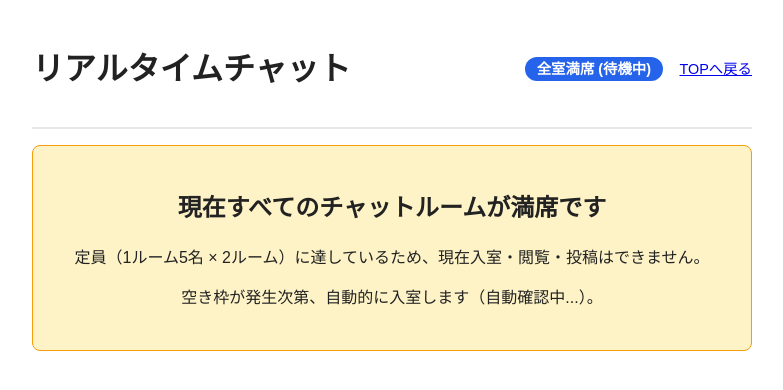
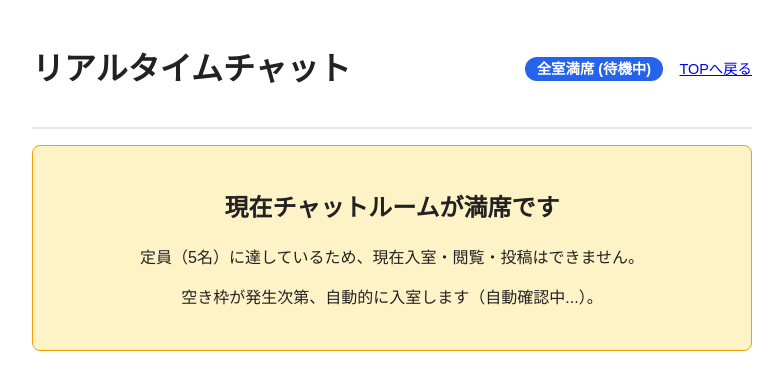
Before and after one commit to K17UN3/Ai-drive-Project-2026, a Node server app: page /chat/ in a window 1280 px wide. Shown: the top 390 px of the page, without its empty margins (248-1031 px from the left). Run offline with Node 20, Linux system fonts and the light colour scheme; data that the repository does not hold is empty.

Commit message:
ルームをひとつにした

```diff
--- a/sql/chat/040_create_chat_messages.sql
+++ b/sql/chat/040_create_chat_messages.sql
@@ -2,6 +2,7 @@
 -- 既存の TOP / TODO / AI テーブルとは独立した構成
 
 -- 1. ルームマスターテーブル（固定2ルーム・席確保時の行ロック対象）
+-- 1. ルームマスターテーブル（固定1ルーム・席確保時の行ロック対象）
 CREATE TABLE IF NOT EXISTS chat_rooms (
   id INTEGER PRIMARY KEY,
   name VARCHAR(30) NOT NULL,
@@ -11,8 +12,7 @@ CREATE TABLE IF NOT EXISTS chat_rooms (
 -- 初期ルームデータの投入（冪等実行可能）
 INSERT INTO chat_rooms (id, name, max_capacity)
 VALUES
-  (1, 'Room 1', 5),
-  (2, 'Room 2', 5)
+  (1, 'Room 1', 5)
 ON CONFLICT (id) DO NOTHING;
 
 -- 2. アクティブ参加席管理テーブル（接続単位・45秒Heartbeatタイムアウト）
--- a/src/apps/chat/chatModel.ts
+++ b/src/apps/chat/chatModel.ts
@@ -52,7 +52,7 @@ const formatMessage = (row: DbMessageRow): ChatMessageItem => ({
 export const chatModel = {
   /**
    * 空きルームへ参加（席確保）＋最新20件の履歴取得
-   * 全2ルーム行ロック(FOR UPDATE)により、複数インスタンス同時アクセス時でも定員5名を厳守する
+   * ルーム行ロック(FOR UPDATE)により、複数インスタンス同時アクセス時でも定員5名を厳守する
    */
   async joinAvailableRoom(): Promise<JoinRoomResult> {
     const client = await pool.connect();
--- a/views/chat/index.ejs
+++ b/views/chat/index.ejs
@@ -39,10 +39,10 @@
     <p>チャットルームへ接続しています...</p>
   </div>
 
-  <!-- 2. 全室満席待機画面（11人目以降：履歴・フォーム非表示） -->
+  <!-- 2. 満席待機画面（6人目以降：履歴・フォーム非表示） -->
   <div id="full-wait-view" class="wait-box hidden">
-    <h2>現在すべてのチャットルームが満席です</h2>
-    <p>定員（1ルーム5名 × 2ルーム）に達しているため、現在入室・閲覧・投稿はできません。</p>
+    <h2>現在チャットルームが満席です</h2>
+    <p>定員（5名）に達しているため、現在入室・閲覧・投稿はできません。</p>
     <p>空き枠が発生次第、自動的に入室します（自動確認中...）。</p>
   </div>
 
```
